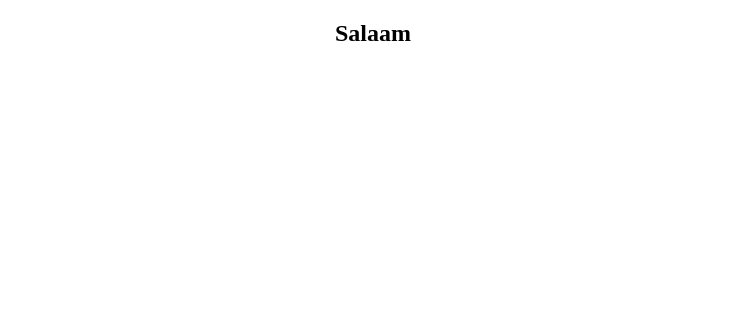
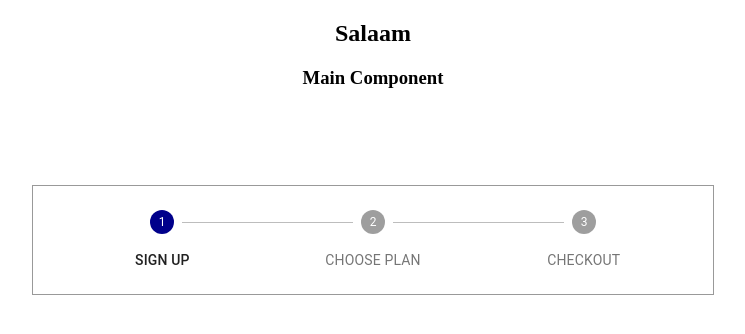
Before and after one commit to frontendprof/react-matui-form-validation, a React (Create React App) app: page / in a window 1280 px wide. Shown: the top 334 px of the page, without its empty margins (267-1012 px from the left). Built offline with nearby package versions, Linux system fonts and the light colour scheme.

Commit message:
stepper and styling

```diff
--- a/src/App.js
+++ b/src/App.js
@@ -1,9 +1,12 @@
 import './App.css';
+import {Route} from "react-router-dom";
+import MultiStepForm from './components/MultiStepForm';
 
 function App() {
   return (
     <div className="App">
       <h2>Salaam</h2>
+      <Route path="/" component={MultiStepForm} />
     </div>
   );
 }
--- /dev/null
+++ b/src/components/MultiStepForm.js
@@ -0,0 +1,43 @@
+
+import React from 'react';
+import {makeStyles} from "@material-ui/core/styles"
+import {Stepper,Step,StepLabel,Typography,Button} from "@material-ui/core";
+
+
+const useStyles=makeStyles({
+    root:{
+        width:"50%",
+        margin:"6rem auto",
+        border:"1px solid #999",
+        "& .MuiStepIcon-root.MuiStepIcon-active":{
+            color:"darkblue"
+        }
+    }
+})
+
+
+const MultiStepForm = () => {
+
+    function getSteps(){
+        return ['SIGN UP','CHOOSE PLAN','CHECKOUT']
+    }
+    const steps=getSteps();
+    const classes=useStyles();
+    return (
+        <div>
+            <h3>Main Component</h3>
+            <Stepper alternativeLabel className={classes.root}>
+                {steps.map(step=>(
+                    <Step key={step}>
+                        <StepLabel>
+                            {step}
+                        </StepLabel>
+                    </Step>
+            ))}
+            </Stepper>
+
+        </div>
+    )
+}
+
+export default MultiStepForm
--- a/src/index.js
+++ b/src/index.js
@@ -2,9 +2,13 @@ import React from 'react';
 import ReactDOM from 'react-dom';
 import App from './App';
 
+import {BrowserRouter as Router } from "react-router-dom";
+
 ReactDOM.render(
-  <React.StrictMode>
-    <App />
-  </React.StrictMode>,
+  <Router>
+     <React.StrictMode>
+      <App />
+    </React.StrictMode>
+  </Router> ,
   document.getElementById('root')
 );
```
Also changed, not shown: public/logo192.png (added), 1 other file (tests, documents, lock files or other folders).
